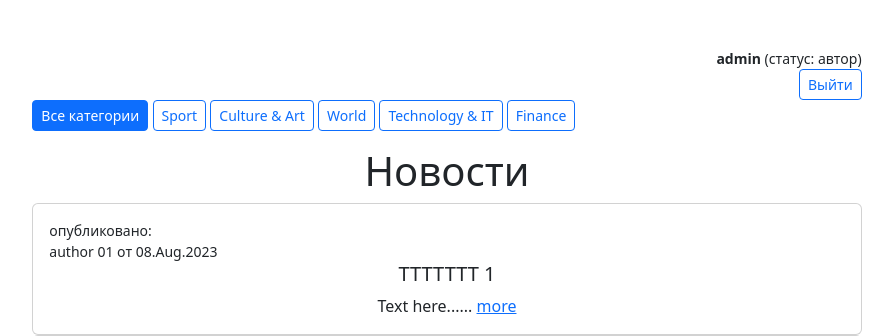
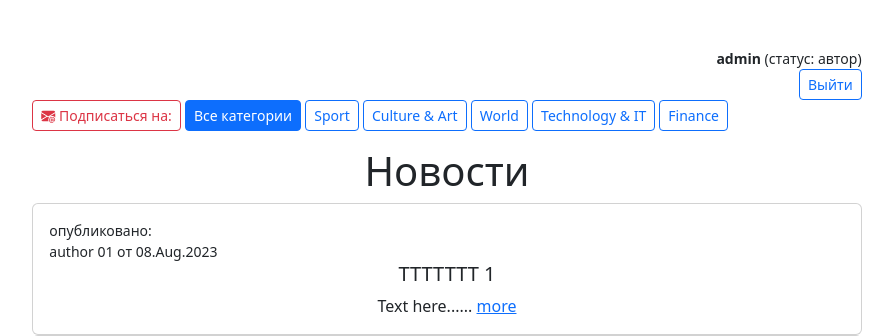
Before and after one commit to aleksanderjster/NewsPaper, a Django app: page /news/ in a window 1280 px wide. Shown: the part 80-416 px from the top of the page, without its empty margins (193-1086 px from the left). Run offline with Django 4.2, Linux system fonts and the light colour scheme; a user stored in the database is signed in; data comes from the database, SQL or seed files in the repository; both versions use the stored data as it was after the commit; some libraries are stand-ins or nearby versions.

Commit message:
autosave

```diff
--- a/templates/flatpages/default.html
+++ b/templates/flatpages/default.html
@@ -13,6 +13,7 @@
         <!-- <link href="css/styles.css" rel="stylesheet" /> -->
 
         <link href="{% static 'css/styles.css' %}" rel="stylesheet" />
+        <link rel="stylesheet" href="https://cdn.jsdelivr.net/npm/bootstrap-icons@1.10.5/font/bootstrap-icons.css">
     </head>
     <body>
         <!-- Responsive navbar-->
--- a/templates/posts.html
+++ b/templates/posts.html
@@ -19,6 +19,9 @@
 <!-- Example split danger button -->
 {% if page_title == 'News' %}
     <div class="btn-group-sm text-start pb-3">
+        {% if request.user.is_authenticated%}
+            <a class="btn btn-outline-danger" href="#"><i class="bi bi-envelope-at-fill"></i> Подписаться на:</a>
+        {% endif %}
         {% if category_id == 0 %}
         <a class="btn btn-outline-primary active" href="{% url 'news_list' %}">Все категории</a>
         {% else %}
```
Also changed, not shown: templates/post_search.html (+5 -6 lines), db.sqlite3.
